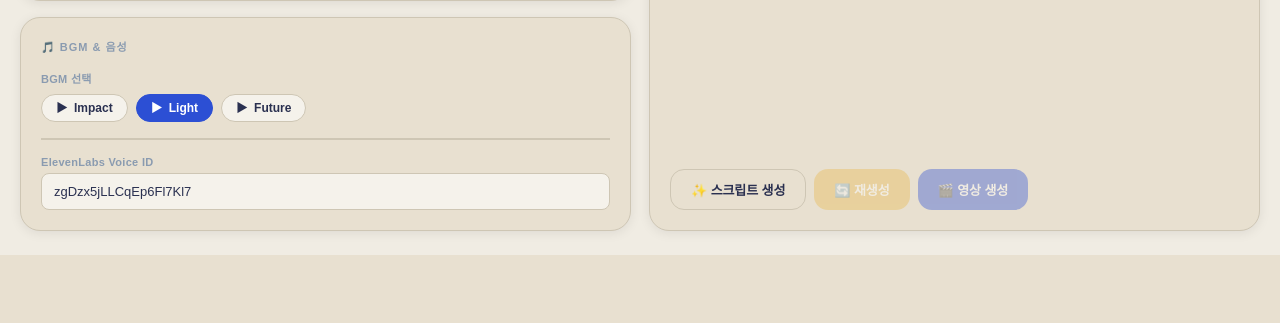
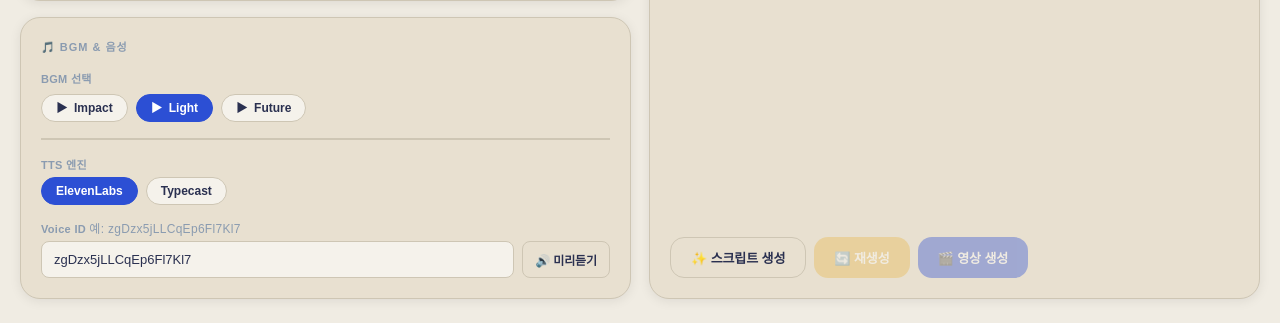
Before and after one commit to jerome4ko-lab/hippoinst, a FastAPI app: page / in a window 1280 px wide. Shown: the part 813-1136 px from the top of the page. Before the commit the page ends 1068 px from the top, so only its background shows below. Run offline with FastAPI, Linux system fonts and the light colour scheme.

Commit message:
feat(tts): Typecast 엔진 추가 + 보이스 미리듣기
- ElevenLabs/Typecast 라디오로 토글, 엔진별 기본 voice ID 자동 채움
- 🔊 미리듣기 버튼: 첫 narration 또는 기본 인삿말로 짧게 합성
- Typecast는 word-level alignment 미제공 → 자막 timing은 char 비율로 추정
- 새 엔드포인트: POST /api/tts-preview
- 신규 env: TYPECAST_API_KEY, TYPECAST_VOICE_ID, TYPECAST_MODEL, TTS_PROVIDER

Co-Authored-By: Claude Opus 4.7 (1M context) <noreply@anthropic.com>

```diff
--- a/config.py
+++ b/config.py
@@ -23,6 +23,12 @@ CLAUDE_MODEL      = "claude-sonnet-4-6"
 
 ELEVENLABS_API_KEY  = os.getenv("ELEVENLABS_API_KEY", "")
 ELEVENLABS_VOICE_ID = os.getenv("ELEVENLABS_VOICE_ID", "zgDzx5jLLCqEp6Fl7Kl7")
+
+TYPECAST_API_KEY  = os.getenv("TYPECAST_API_KEY", "")
+TYPECAST_VOICE_ID = os.getenv("TYPECAST_VOICE_ID", "tc_672c5f5ce59fac2a48faeaee")
+TYPECAST_MODEL    = os.getenv("TYPECAST_MODEL", "ssfm-v30")
+
+TTS_PROVIDER = os.getenv("TTS_PROVIDER", "elevenlabs")  # elevenlabs | typecast
 
 KLIPY_API_KEY     = os.getenv("KLIPY_API_KEY", "")
 KLIPY_CUSTOMER_ID = os.getenv("KLIPY_CUSTOMER_ID", "hippoinst")
--- a/web/app.py
+++ b/web/app.py
@@ -36,12 +36,19 @@ class FactCheckRequest(BaseModel):
     script:   str = ""
 
 
+class TTSPreviewRequest(BaseModel):
+    provider: str = "elevenlabs"     # elevenlabs | typecast
+    voice_id: Optional[str] = None
+    text:     str = "안녕하세요, 힙포인사이트입니다. 오늘도 흥미로운 AI 소식을 들고 왔어요."
+
+
 class RenderRequest(BaseModel):
     articles: list[str] = []
     urls: list[str] = []
     start_times: list[str] = ["00:00:00", "00:00:00"]
     duration: int = 55
     bgm: str = "bgm_light"
+    provider: str = "elevenlabs"     # elevenlabs | typecast
     voice_id: str = config.ELEVENLABS_VOICE_ID
     script: Optional[dict] = None   # pre-generated or manually edited
 
@@ -54,8 +61,9 @@ async def index(request: Request):
         request=request,
         name="index.html",
         context={
-            "default_voice_id": config.ELEVENLABS_VOICE_ID,
-            "bgm_options": list(config.BGM_MAP.keys()),
+            "default_voice_id":          config.ELEVENLABS_VOICE_ID,
+            "default_typecast_voice_id": config.TYPECAST_VOICE_ID,
+            "bgm_options":               list(config.BGM_MAP.keys()),
         },
     )
 
@@ -87,6 +95,20 @@ async def fact_check_api(req: FactCheckRequest):
     try:
         result = fact_check(articles, req.script)
         return {"result": result}
+    except Exception as e:
+        return {"error": str(e)}
+
+
+@app.post("/api/tts-preview")
+async def tts_preview_api(req: TTSPreviewRequest):
+    """짧은 샘플 텍스트로 미리듣기용 MP3 생성."""
+    from pipeline.tts import synthesize_preview
+    try:
+        text = (req.text or "").strip()[:200] or \
+               "안녕하세요, 힙포인사이트입니다."
+        out = synthesize_preview(text, provider=req.provider, voice_id=req.voice_id)
+        return FileResponse(str(out), media_type="audio/mpeg",
+                            headers={"Cache-Control": "no-cache"})
     except Exception as e:
         return {"error": str(e)}
 
@@ -167,8 +189,12 @@ def _run_pipeline(job_id: str, req: RenderRequest):
                 raise ValueError("기사를 입력해주세요")
             script = generate_script_from_articles(articles)
 
-        upd(45, "음성(TTS) 생성 중...")
-        tts_path, tts_duration, words = generate_tts(script["narration"], voice_id=req.voice_id)
+        upd(45, f"음성(TTS) 생성 중... [{req.provider}]")
+        tts_path, tts_duration, words = generate_tts(
+            script["narration"],
+            provider=req.provider,
+            voice_id=req.voice_id,
+        )
         video_duration = min(round(tts_duration) + 2, req.duration)
 
         upd(62, "배경 이미지 생성 중...")
--- a/web/static/style.css
+++ b/web/static/style.css
@@ -219,6 +219,32 @@ textarea:focus, input:focus { border-color: var(--accent); }
   font-size: 12px; padding: 0; line-height: 1;
 }
 
+/* ── TTS provider pills ──────────────────────────────── */
+.provider-options { display: flex; gap: 8px; flex-wrap: wrap; margin: 4px 0 12px; }
+.provider-btn { cursor: pointer; user-select: none; }
+.provider-btn input[type="radio"] { display: none; }
+.provider-btn span {
+  display: inline-block;
+  background: var(--input-bg);
+  border: 1.5px solid var(--border);
+  border-radius: 20px;
+  padding: 6px 14px;
+  font-size: 12px;
+  font-weight: 600;
+  color: var(--text);
+  transition: all var(--transition);
+}
+.provider-btn:hover span { border-color: var(--accent); }
+.provider-btn input:checked + span {
+  background: var(--accent);
+  border-color: var(--accent);
+  color: #fff;
+}
+[data-theme="classic"] .provider-btn input:checked + span { color: #000; }
+
+.voice-row { display: grid; grid-template-columns: 1fr auto; gap: 8px; align-items: stretch; }
+.voice-row input { width: 100%; }
+
 /* ── Buttons ─────────────────────────────────────────── */
 .btn {
   display: inline-flex; align-items: center; justify-content: center;
--- a/web/templates/index.html
+++ b/web/templates/index.html
@@ -92,8 +92,30 @@
         <audio id="bgm-audio" style="display:none"></audio>
 
         <div class="divider"></div>
-        <label class="field-label">ElevenLabs Voice ID</label>
-        <input type="text" id="voice-id" value="{{ default_voice_id }}" placeholder="Voice ID">
+
+        <div class="field-label">TTS 엔진</div>
+        <div class="provider-options">
+          <label class="provider-btn">
+            <input type="radio" name="provider" value="elevenlabs" checked
+                   onchange="onProviderChange()">
+            <span>ElevenLabs</span>
+          </label>
+          <label class="provider-btn">
+            <input type="radio" name="provider" value="typecast"
+                   onchange="onProviderChange()">
+            <span>Typecast</span>
+          </label>
+        </div>
+
+        <label class="field-label">Voice ID
+          <span id="voice-hint" style="font-weight:400;color:var(--muted);font-size:12px"></span>
+        </label>
+        <div class="voice-row">
+          <input type="text" id="voice-id" value="{{ default_voice_id }}" placeholder="Voice ID">
+          <button type="button" class="btn btn-ghost btn-sm" id="btn-preview"
+                  onclick="previewVoice()">🔊 미리듣기</button>
+        </div>
+        <audio id="voice-audio" style="display:none"></audio>
       </div>
 
     </div>
@@ -200,6 +222,71 @@ function setMode(mode) {
   const m = localStorage.getItem('hi-mode')  || 'light';
   setTheme(t); setMode(m);
 })();
+
+// ── TTS provider / voice ──────────────────────────────────
+const VOICE_DEFAULTS = {
+  elevenlabs: '{{ default_voice_id }}',
+  typecast:   '{{ default_typecast_voice_id }}',
+};
+const VOICE_HINTS = {
+  elevenlabs: '예: zgDzx5jLLCqEp6Fl7Kl7',
+  typecast:   '예: tc_ 로 시작 (Typecast 콘솔에서 복사)',
+};
+const _userVoice = { elevenlabs: null, typecast: null };
+
+function currentProvider() {
+  return document.querySelector('input[name="provider"]:checked')?.value || 'elevenlabs';
+}
+
+function onProviderChange() {
+  const p   = currentProvider();
+  const inp = document.getElementById('voice-id');
+  // 사용자가 직전에 입력해 둔 값이 있으면 살려두고, 아니면 기본값
+  _userVoice[p === 'elevenlabs' ? 'typecast' : 'elevenlabs'] = inp.value.trim();
+  inp.value = _userVoice[p] || VOICE_DEFAULTS[p] || '';
+  document.getElementById('voice-hint').textContent = VOICE_HINTS[p] || '';
+}
+
+async function previewVoice() {
+  const provider = currentProvider();
+  const voice_id = document.getElementById('voice-id').value.trim();
+  if (!voice_id) { toast('Voice ID를 입력해주세요', 'error'); return; }
+
+  // narration 1줄 있으면 그걸 샘플로 (없으면 기본 인삿말)
+  const narr = document.getElementById('s-narration').value
+                  .split('\n').map(s => s.trim()).filter(Boolean)[0];
+  const text = narr || '안녕하세요, 힙포인사이트입니다. 오늘도 흥미로운 AI 소식을 들고 왔어요.';
+
+  const btn   = document.getElementById('btn-preview');
+  const audio = document.getElementById('voice-audio');
+  btn.disabled = true; btn.textContent = '⏳ 생성 중...';
+  try {
+    const res = await fetch('/api/tts-preview', {
+      method: 'POST', headers: {'Content-Type':'application/json'},
+      body: JSON.stringify({ provider, voice_id, text }),
+    });
+    if (!res.ok) {
+      const j = await res.json().catch(() => ({error: res.statusText}));
+      toast('미리듣기 실패: ' + (j.error || res.statusText), 'error');
+      return;
+    }
+    const ctype = res.headers.get('content-type') || '';
+    if (ctype.includes('application/json')) {
+      const j = await res.json();
+      toast('미리듣기 실패: ' + (j.error || ''), 'error');
+      return;
+    }
+    const blob = await res.blob();
+    audio.src = URL.createObjectURL(blob);
+    audio.play();
+  } catch(e) { toast('오류: ' + e.message, 'error'); }
+  finally { btn.disabled = false; btn.textContent = '🔊 미리듣기'; }
+}
+
+// 초기 hint 세팅
+document.addEventListener('DOMContentLoaded', () => {
+  document.getElementById('voice-hint').textContent = VOICE_HINTS.elevenlabs;
+});
 
 // ── BGM preview ───────────────────────────────────────────
 function previewBgm(name, e) {
@@ -338,6 +425,7 @@ async function renderVideo() {
                       document.getElementById('start2').value || '00:00:00'],
         duration:  parseInt(document.getElementById('duration').value) || 55,
         bgm:       document.querySelector('input[name="bgm"]:checked')?.value || 'bgm_light',
+        provider:  currentProvider(),
         voice_id:  document.getElementById('voice-id').value.trim(),
         script,
       }),
```
Also changed, not shown: pipeline/tts.py (+135 -7 lines).
